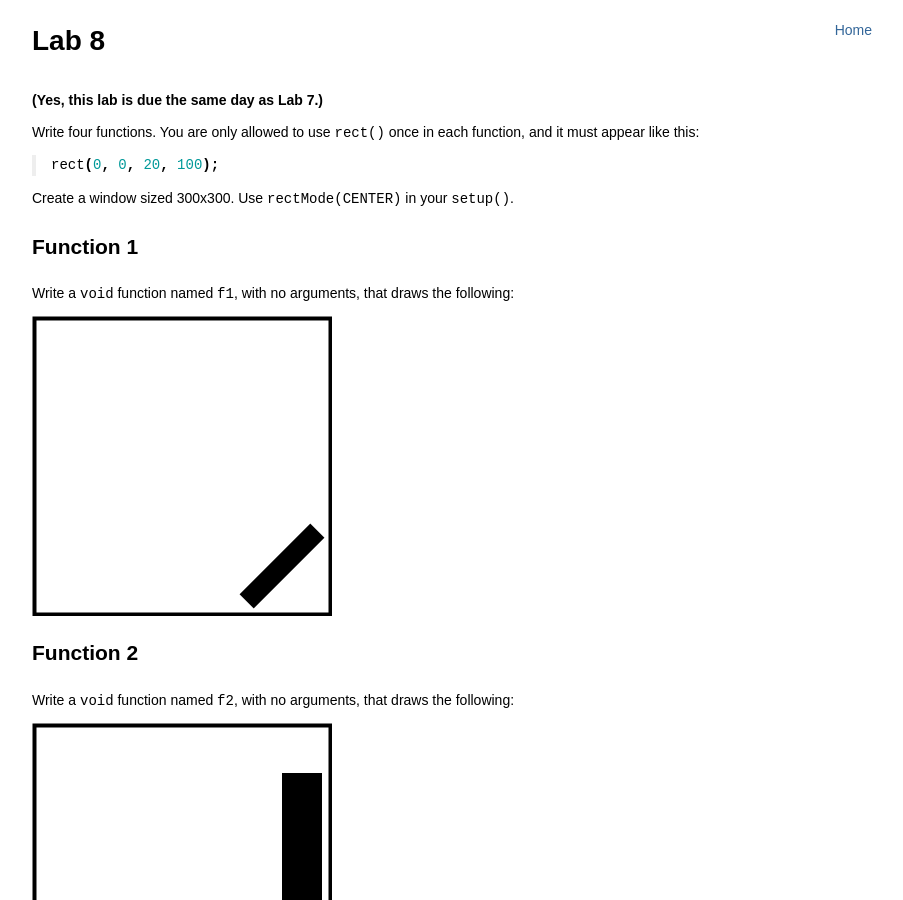
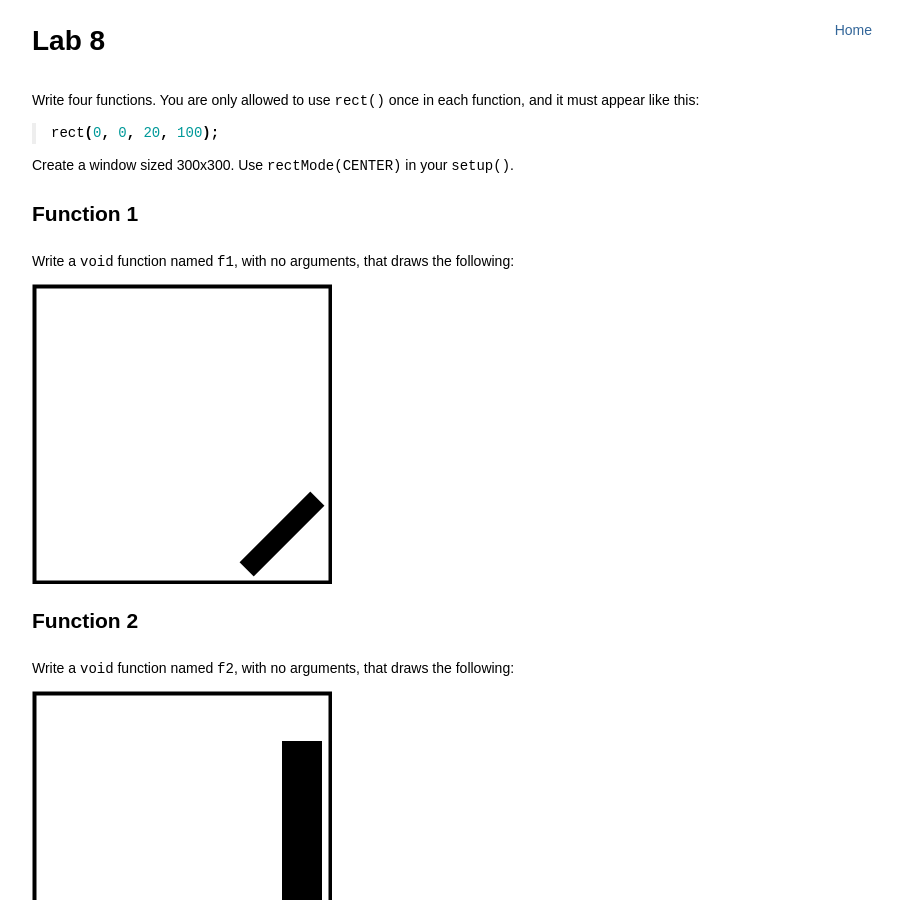
Before and after one commit to joshuaeckroth/csci111-website, a Jekyll site: the page built from labs/_posts/2014-11-12-lab-8.markdown, in a window 1280 px wide and 900 px high. Shown: the whole window, without its empty margins (183-1086 px from the left). Built offline with Jekyll 4.4.1, drawn with Linux system fonts in a browser that asks for light colours; Markdown is read by kramdown in place of the engine named in the settings.

Commit message:
Changed lab 8 due date.

```diff
--- a/labs/_posts/2014-10-28-lab-7.markdown
+++ b/labs/_posts/2014-10-28-lab-7.markdown
@@ -5,8 +5,6 @@
 ---
 
 # Lab 7
-
-**(Yes, this lab is due the same day as Lab 8.)**
 
 Make an `ImageViewer` class that works as shown in this video:
 
--- a/labs/_posts/2014-11-12-lab-8.markdown
+++ b/labs/_posts/2014-11-12-lab-8.markdown
@@ -1,12 +1,10 @@
 ---
 layout: post
 title: Lab 8
-due: Nov 19, 11:59pm
+due: Nov 24, 11:59pm
 ---
 
 # Lab 8
-
-**(Yes, this lab is due the same day as Lab 7.)**
 
 Write four functions. You are only allowed to use `rect()` once in each function, and it must appear like this:
 
```
